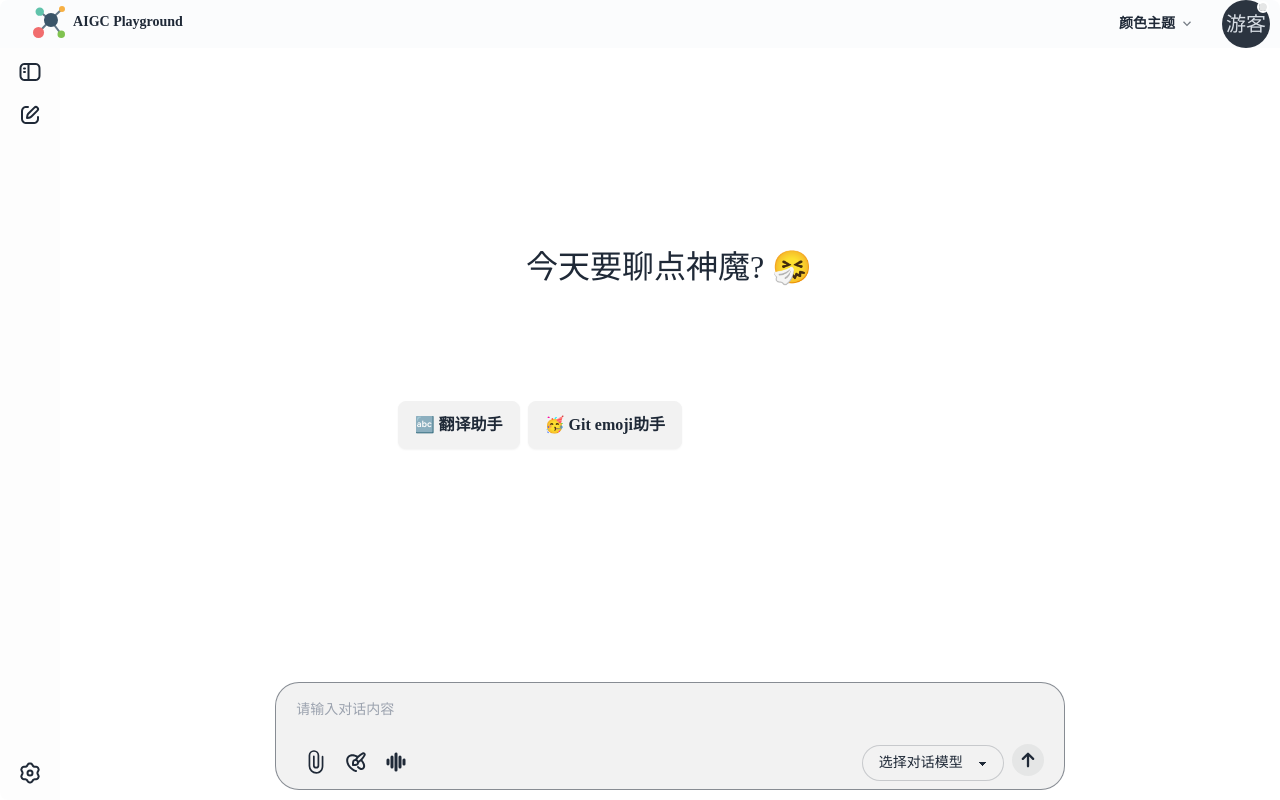
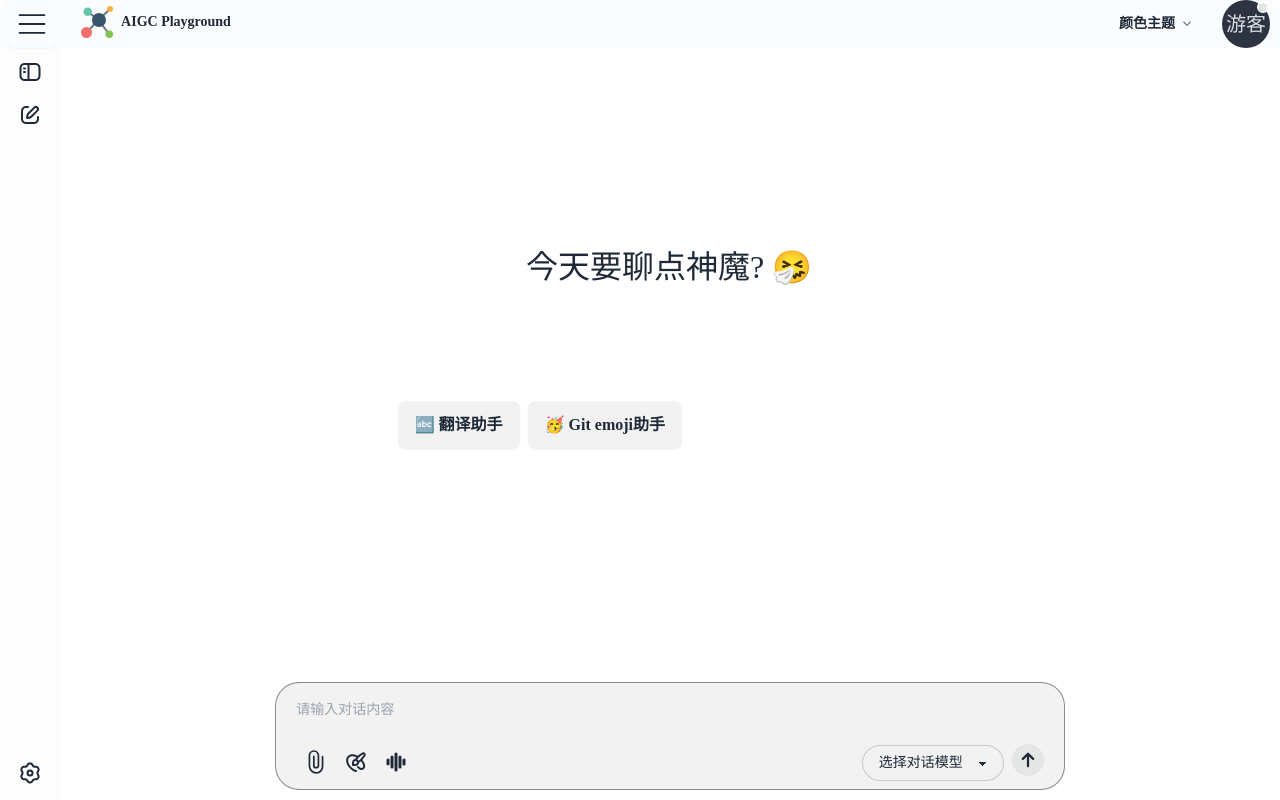
Before and after one commit to pldz1/Chat_Playground, a Vue app in the folder web/: page /home in a window 1280 px wide. Both pictures are taken after a click on the button "冲冲冲". Built offline with nearby package versions, Linux system fonts and the light colour scheme; what markdown-it-container, markdown-it-deflist, markdown-it-ins, markdown-it-mark would draw is missing.

Commit message:
✨ Add menu dropdown and API note entry.

```diff
--- a/web/src/assets/svg/svg-32.js
+++ b/web/src/assets/svg/svg-32.js
@@ -116,3 +116,11 @@ export const delete32 = /* HTML */ `<svg
     stroke-width="0.1"
   />
 </svg>`;
+
+export const menu32 = /* HTML */ `<svg fill="currentColor" width="32px" height="32px" viewBox="0 0 1.44 1.44" version="1.1" preserveAspectRatio="xMidYMid meet" xmlns="http://www.w3.org/2000/svg" xmlns:xlink="http://www.w3.org/1999/xlink">
+  <path class="clr-i-outline clr-i-outline-path-1" d="M1.28 1.16H0.16a0.04 0.04 0 0 1 0 -0.08h1.12a0.04 0.04 0 0 1 0 0.08"/>
+  <path class="clr-i-outline clr-i-outline-path-2" d="M1.28 0.76H0.16a0.04 0.04 0 0 1 0 -0.08h1.12a0.04 0.04 0 0 1 0 0.08"/>
+  <path class="clr-i-outline clr-i-outline-path-3" d="M1.28 0.36H0.16a0.04 0.04 0 0 1 0 -0.08h1.12a0.04 0.04 0 0 1 0 0.08"/>
+  <path x="0" y="0" width="36" height="36" fill-opacity="0" d="M0 0H1.44V1.44H0V0z"/>
+</svg>
+`;
--- a/web/src/views/chat/HeaderBar.vue
+++ b/web/src/components/HeaderBar.vue
@@ -1,5 +1,17 @@
 <template>
   <div class="component-header-bar">
+    <!-- 导航菜单 -->
+    <div class="tooltip tooltip-right comphb-menu" data-tip="导航菜单">
+      <div class="dropdown dropdown-bottom">
+        <div tabindex="0" role="button" class="btn btn-square" v-html="menu32"></div>
+        <ul tabindex="0" class="dropdown-content menu bg-base-100 rounded-box z-[1] p-2 shadow">
+          <li><a> API笔记</a></li>
+          <li><a> 对话界面 </a></li>
+          <li><a> 图像界面 </a></li>
+        </ul>
+      </div>
+    </div>
+
     <!-- 回到主页标题 -->
     <div class="tooltip tooltip-bottom comphb-home" data-tip="回到主页">
       <button class="btn btn-square" @click="onBackHome">
@@ -17,10 +29,10 @@
 
 <script setup>
 import { useRouter } from "vue-router";
-import { app32 } from "@/assets/svg";
+import { app32, menu32 } from "@/assets/svg";
 import ThemeController from "@/components/ThemeController.vue";
 import AvatarCard from "@/components/AvatarCard.vue";
-import UserSettings from "../user/UserSettings.vue";
+import UserSettings from "@/views/user/UserSettings.vue";
 
 const router = useRouter();
 
@@ -47,10 +59,24 @@ const onBackHome = () => {
   flex-direction: row;
   align-items: center;
 
+  .comphb-menu {
+    position: absolute;
+    left: 8px;
+
+    .btn {
+      background-color: transparent;
+      border: none;
+    }
+
+    .dropdown-content {
+      width: 122px;
+    }
+  }
+
   .comphb-home {
     width: 216px;
     position: absolute;
-    left: 0px;
+    left: 48px;
 
     .btn {
       width: 200px;
--- a/web/src/views/chat/ChatCard.vue
+++ b/web/src/views/chat/ChatCard.vue
@@ -20,8 +20,8 @@ import { ref, watch, computed, onMounted, nextTick } from "vue";
 import { ChatDrawer, addChat, getAllMessage } from "@/services";
 
 import ChatInputArea from "@/components/ChatInputArea.vue";
-import ChatInsTemplate from "./ChatInsTemplate.vue";
-import ImageFunPreview from "../image/ImageFunPreview.vue";
+import ChatInsTemplate from "@/views/chat/ChatInsTemplate.vue";
+import ImageFunPreview from "@/views/image/ImageFunPreview.vue";
 
 const store = useStore();
 const isChatting = ref(false);
--- a/web/src/views/chat/HomePage.vue
+++ b/web/src/views/chat/HomePage.vue
@@ -23,9 +23,9 @@ import { dsAlert } from "@/utils";
 import { getModels, getChatList, getChatInsTemplateList } from "@/services";
 import { useRouter } from "vue-router";
 
-import SidebarCard from "./SidebarCard.vue";
-import ChatCard from "./ChatCard.vue";
-import HeaderBar from "./HeaderBar.vue";
+import SidebarCard from "@/views/chat/SidebarCard.vue";
+import ChatCard from "@/views/chat/ChatCard.vue";
+import HeaderBar from "@/components/HeaderBar.vue";
 import ImageModal from "@/components/ImageModal.vue";
 
 const props = defineProps({
--- a/web/src/views/chat/SidebarCard.vue
+++ b/web/src/views/chat/SidebarCard.vue
@@ -81,7 +81,7 @@ import { nextTick, ref, computed, onMounted, onUnmounted } from "vue";
 import { edit24, delete24, options24, sildbar24, new24, setting24, wao128 } from "@/assets/svg";
 import { deleteChat, renameChat, getChatSettings } from "@/services";
 import { defChatModelSettings } from "@/constants";
-import ChatSettings from "./ChatSettings.vue";
+import ChatSettings from "@/views/chat/ChatSettings.vue";
 import { dsAlert } from "@/utils";
 
 const store = useStore();
--- a/web/src/views/home/HomePage.vue
+++ b/web/src/views/home/HomePage.vue
@@ -1,5 +1,17 @@
 <template>
   <div class="aigc-playground-home">
+    <!-- API Markdown 笔记入口卡片 -->
+    <div class="hero bg-base-200 aiph-hero-size">
+      <div class="hero-content flex-col lg:flex-row">
+        <div>
+          <h1 class="text-5xl font-bold">📘 API笔记</h1>
+          <p class="py-6">用原生的代码 直接调用 OpenAI, Azure OpenAI, DeepSeek 三种API库的笔记.</p>
+          <button class="btn btn-primary w-full" @click="onGoChat">让我康康</button>
+        </div>
+      </div>
+    </div>
+
+    <!-- 对话入口卡片 -->
     <div class="hero bg-base-200 aiph-hero-size">
       <div class="hero-content flex-col lg:flex-row">
         <div>
@@ -10,6 +22,7 @@
       </div>
     </div>
 
+    <!-- 图像入口卡片 -->
     <div class="hero bg-base-200 aiph-hero-size">
       <div class="hero-content flex-col lg:flex-row">
         <div>
--- a/web/src/views/user/AppSettings.vue
+++ b/web/src/views/user/AppSettings.vue
@@ -17,10 +17,22 @@
       <span>⚠️ 服务器地址: </span>
       <input type="text" placeholder="http://127.0.0.1:10088" class="input input-bordered w-full max-w-xs" disabled />
     </div>
+
+    <!-- 登录界面 -->
+    <div class="gusm-any-settings-row">
+      <button class="btn btn-outline btn-error btn-back-login" @click="onBackLogin">返回登陆界面</button>
+    </div>
   </div>
 </template>
 
-<script setup></script>
+<script setup>
+import { useRouter } from "vue-router";
+const router = useRouter();
+
+const onBackLogin = () => {
+  router.push({ path: "/login" });
+};
+</script>
 
 <style lang="scss" scoped>
 .gusm-any-settings-container {
@@ -37,5 +49,10 @@
     padding: 8px;
     align-items: center;
   }
+
+  .btn-back-login {
+    height: 36px;
+    min-height: 0px;
+  }
 }
 </style>
```
Also changed, not shown: web/src/views/user/UserSettings.vue (+5 -5 lines).
